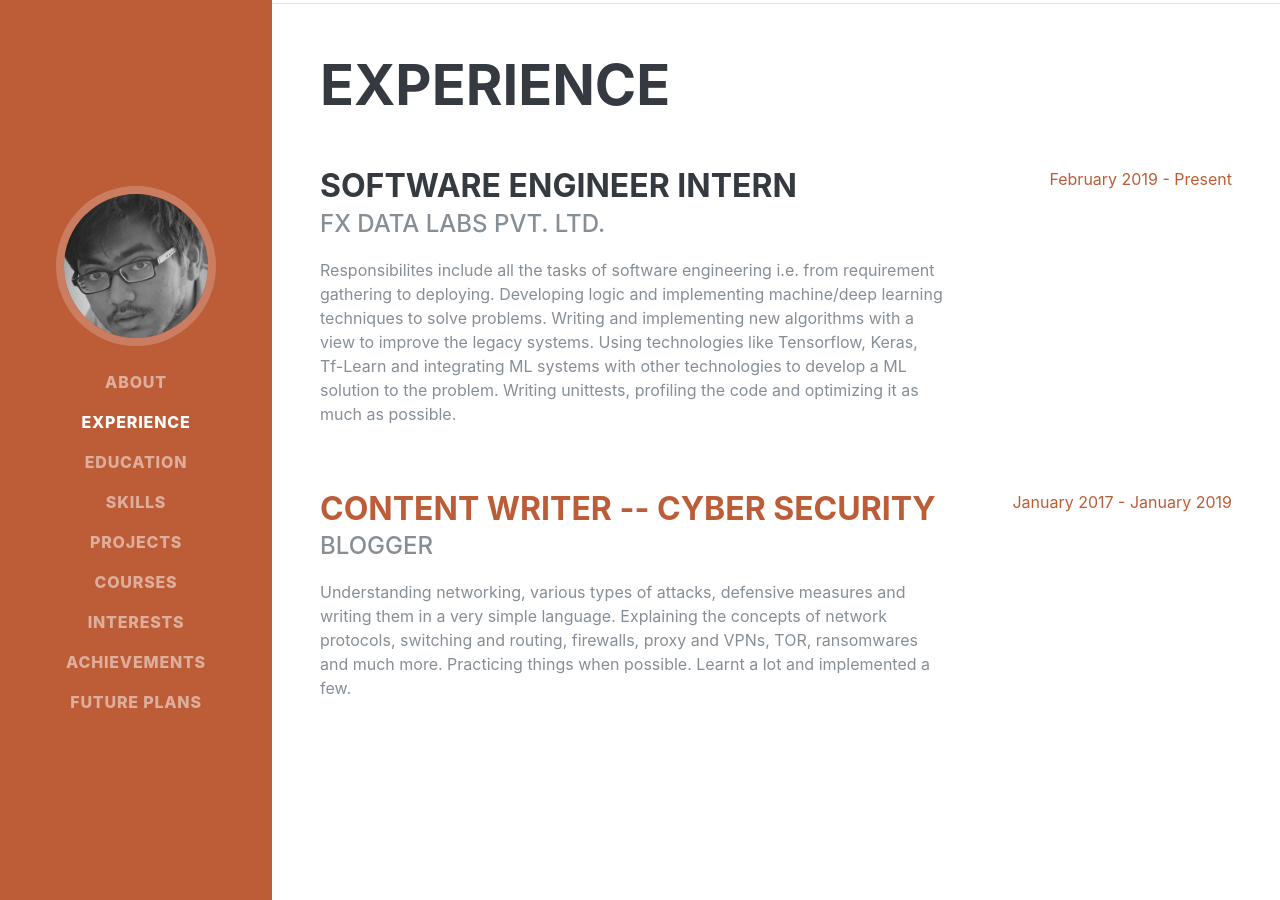
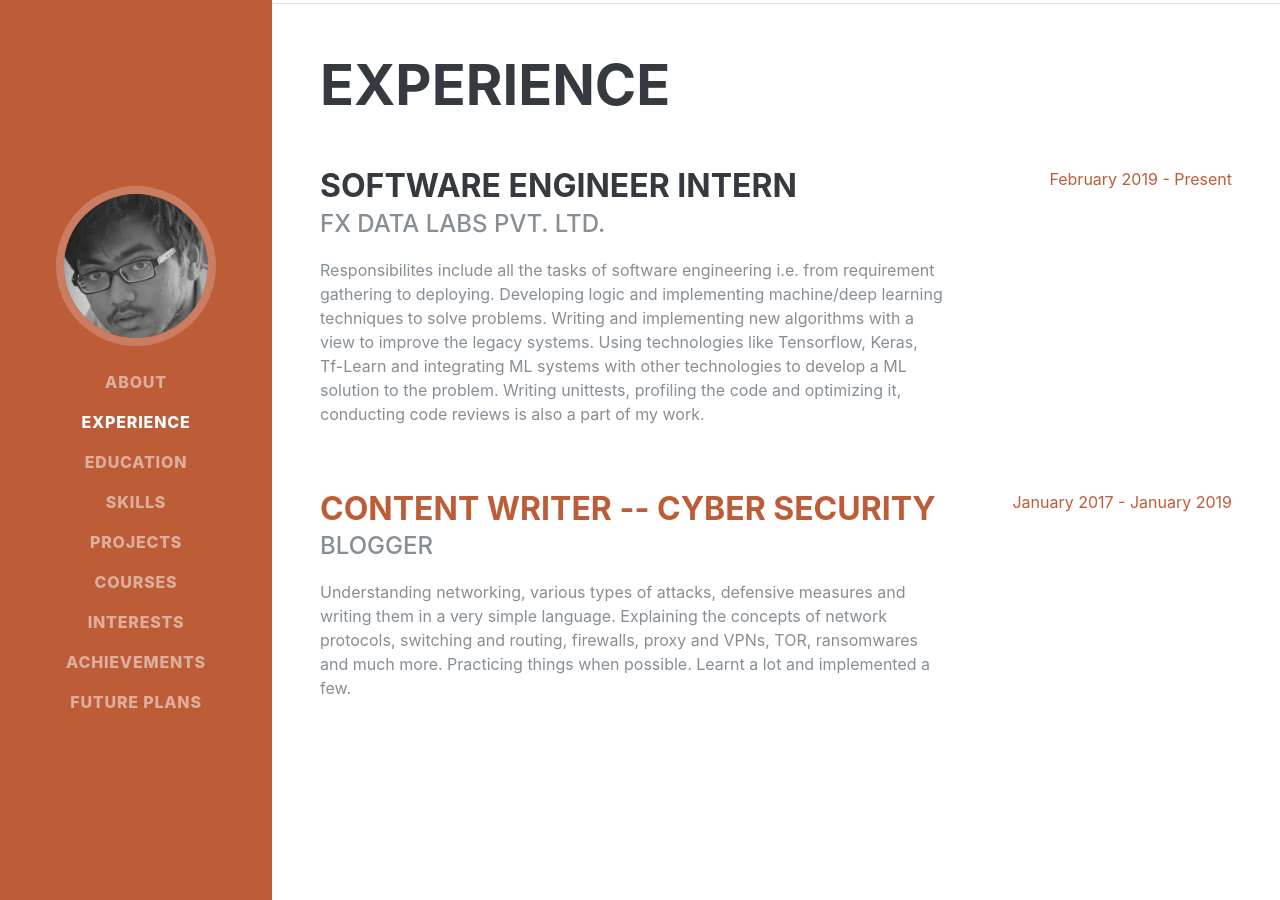
Before and after one commit to ParikhKadam/parikhkadam.github.io, a Jekyll site: the page built from index.md, in a window 1280 px wide and 900 px high, scrolled down 897 px. Built offline with Jekyll 4.4.1, drawn with Linux system fonts in a browser that asks for light colours; some web fonts are replaced.

Commit message:
Updated work responsibilities

```diff
--- a/_data/experience.yml
+++ b/_data/experience.yml
@@ -1,6 +1,6 @@
 - role: Software Engineer Intern
   company: Fx Data Labs Pvt. Ltd.
-  work: Responsibilites include all the tasks of software engineering i.e. from requirement gathering to deploying. Developing logic and implementing machine/deep learning techniques to solve problems. Writing and implementing new algorithms with a view to improve the legacy systems. Using technologies like Tensorflow, Keras, Tf-Learn and integrating ML systems with other technologies to develop a ML solution to the problem. Writing unittests, profiling the code and optimizing it as much as possible.
+  work: Responsibilites include all the tasks of software engineering i.e. from requirement gathering to deploying. Developing logic and implementing machine/deep learning techniques to solve problems. Writing and implementing new algorithms with a view to improve the legacy systems. Using technologies like Tensorflow, Keras, Tf-Learn and integrating ML systems with other technologies to develop a ML solution to the problem. Writing unittests, profiling the code and optimizing it, conducting code reviews is also a part of my work.
   start_date: February 2019
   end_date: Present
 
```
